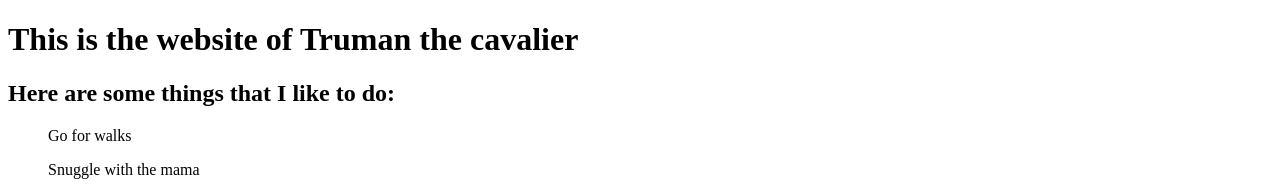
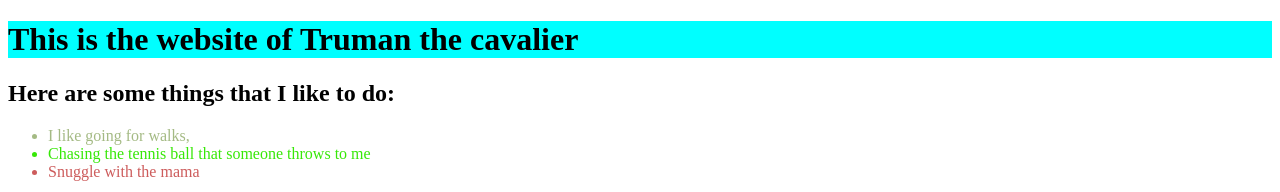
Before and after one commit to banting-petition/First-website-2, a plain HTML site: page index.html in a window 1280 px wide. Shown: the top 192 px of the page. Drawn offline with Linux system fonts and the light colour scheme; grey boxes are pictures that could not be loaded.

Commit message:
Color changes

```diff
--- a/index.html
+++ b/index.html
@@ -2,15 +2,27 @@
 <html>
 <head> <style> body { font-family:Dosis;}
     h1{
-        color=:green;
+        background-color:aqua;
     }
+#Snuggle{
+ color:indianred;
+}
+#tennis-ball {
+    color: rgb(55, 232, 7);
+}
+#walking{
+    color:rgba(69, 114, 5, 0.491);
+}
 </style> </head>
 <body>
 
 <h1>This is the website of Truman the cavalier</h1>
 <h2>Here are some things that I like to do: </h2>
-<ul>Go for walks</ul>
-<ul>Snuggle with the mama
+<ul>
+<li id="walking">I like going for walks,
+</li>
+<li id="tennis-ball">Chasing the tennis ball that someone throws to me</li>
+<li id="Snuggle">Snuggle with the mama</li>
 </ul>
 <!-- <ul>Get fed treats</ul> -->
 <!-- <ul>Getting the tenis ball when my siblings are playing tennis</ul> -->
```
